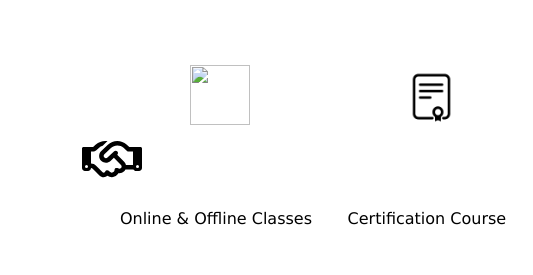
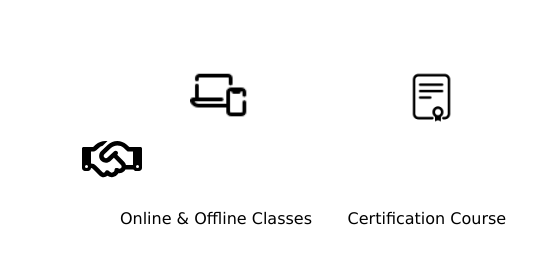
Before and after one commit to Sumitburud/TAPJUL23361_Clone_Website.github.io, a plain HTML site: page AttendFreeDemo.html in a window 1280 px wide. Shown: the part 527-802 px from the top of the page, 0-533 px from the left. Drawn offline with Linux system fonts and the light colour scheme.

Commit message:
Update AttendFreeDemo.html

```diff
--- a/AttendFreeDemo.html
+++ b/AttendFreeDemo.html
@@ -55,7 +55,7 @@
 
                  <br>
                 <p>
-                    &nbsp;&nbsp;&nbsp;&nbsp;&nbsp;&nbsp;&nbsp;&nbsp;&nbsp;&nbsp;&nbsp;&nbsp;&nbsp;&nbsp;&nbsp;&nbsp;&nbsp;&nbsp;&nbsp;&nbsp;&nbsp;&nbsp;&nbsp;&nbsp;&nbsp;&nbsp;&nbsp;&nbsp;&nbsp;&nbsp;&nbsp;&nbsp;&nbsp;&nbsp;&nbsp;&nbsp;<img src="IMages/icons8-laptop-and-phone-48.png" alt="" height="60px" width="60px" style="margin-left: 3%;">&nbsp;&nbsp;&nbsp;&nbsp;&nbsp;&nbsp;&nbsp;&nbsp;&nbsp;&nbsp;
+                    &nbsp;&nbsp;&nbsp;&nbsp;&nbsp;&nbsp;&nbsp;&nbsp;&nbsp;&nbsp;&nbsp;&nbsp;&nbsp;&nbsp;&nbsp;&nbsp;&nbsp;&nbsp;&nbsp;&nbsp;&nbsp;&nbsp;&nbsp;&nbsp;&nbsp;&nbsp;&nbsp;&nbsp;&nbsp;&nbsp;&nbsp;&nbsp;&nbsp;&nbsp;&nbsp;&nbsp;<img src="icons8-laptop-and-phone-48.png" alt="" height="60px" width="60px" style="margin-left: 3%;">&nbsp;&nbsp;&nbsp;&nbsp;&nbsp;&nbsp;&nbsp;&nbsp;&nbsp;&nbsp;
                     &nbsp;&nbsp;&nbsp;&nbsp;&nbsp;&nbsp;&nbsp;&nbsp;&nbsp;&nbsp;&nbsp;&nbsp;&nbsp;&nbsp;&nbsp;&nbsp;&nbsp;&nbsp;<img src="icons8-certificate-64.png" alt="" height="55px" width="55spx" style="margin-left: 3%;">
                     &nbsp;&nbsp;&nbsp;&nbsp;&nbsp;&nbsp;&nbsp;&nbsp;&nbsp;&nbsp; &nbsp;&nbsp;&nbsp;&nbsp;&nbsp;&nbsp;&nbsp;&nbsp;&nbsp;<img src="handshake-regular.svg" alt="" height="60px" width="60px" style="margin-left: 3%;">
                      <p style="text-align: left; font-family: Verdana, Geneva, Tahoma, sans-serif;">&nbsp;&nbsp;&nbsp;&nbsp;&nbsp;&nbsp;&nbsp;&nbsp;&nbsp;&nbsp;&nbsp;&nbsp;&nbsp;&nbsp;&nbsp;&nbsp;&nbsp;&nbsp;&nbsp;&nbsp;&nbsp;&nbsp;Online & Offline Classes
```
